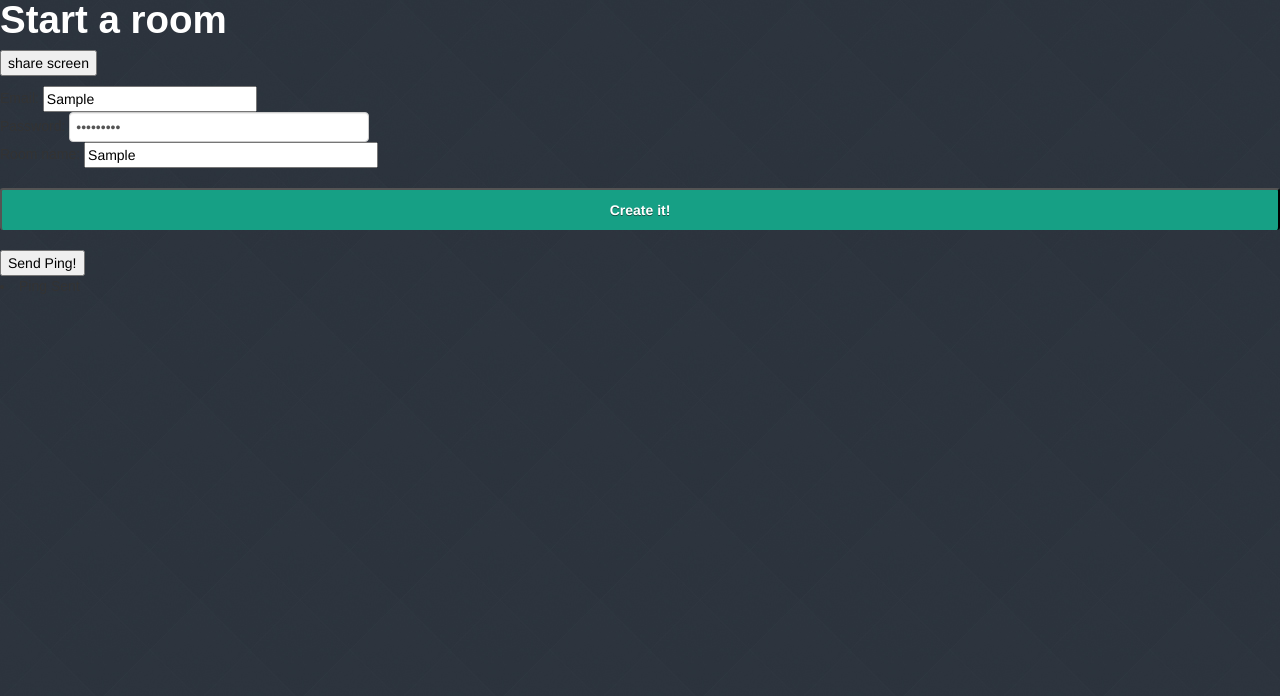
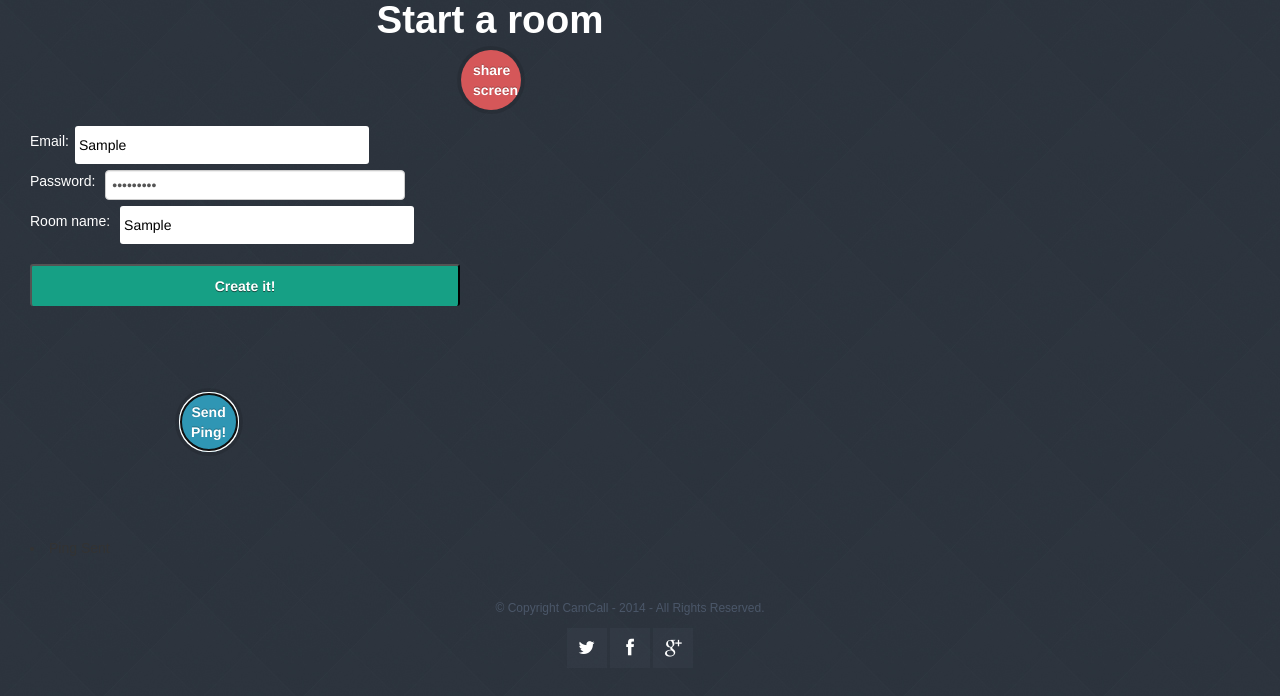
Before and after one commit to callsea1/browser-video-call_nodejs, a website: page views/index.html in a window 1280 px wide. Both pictures are taken after typing "Sample", "Sample123", "Sample" into the empty fields and a click on the button "Send Ping!". Drawn offline with nearby package versions, Linux system fonts and the light colour scheme; files that its build step writes are made by us from their sources; no server answers; files whose address does not match are found by name; a web font is replaced by a local one.

Commit message:
landing room page done

```diff
--- a/public/css/custom.css
+++ b/public/css/custom.css
@@ -15,3 +15,43 @@ box-shadow:inset 0 1px 3px rgba(163,163,163,.05),0 0 8px rgba(163,163,163,.05)
 -webkit-box-shadow:inset 0 1px 3px rgba(0,0,0,.05),0 0 8px rgba(82,168,236,.6);
 box-shadow:inset 0 1px 3px rgba(0,0,0,.05),0 0 8px rgba(82,168,236,.6)
 }
+
+#remotes video {
+ height: 150px;
+ width: 150px;
+ }
+
+
+.styled-input {
+	height: 30px;
+	margin: 6px;
+	border: none;
+	padding: 4px;
+	width:65%;
+
+	-webkit-border-radius: 3px;
+	-moz-border-radius: 3px;
+	border-radius: 3px;
+}
+
+.white-label{
+	color: #fff;
+	margin-right: 6px;
+}
+
+.spacer{
+	margin-left: 30px;
+}
+.top-btn{
+	margin-left: 68%;
+}
+
+
+@media (max-width: 767px) {
+	.styled-input {
+		margin-bottom: 10px;
+	}
+	.top-btn{
+	margin-left: 47%;
+}
+}
--- a/views/index.html
+++ b/views/index.html
@@ -11,27 +11,55 @@
     <link href="css/custom.css" rel="stylesheet" media="screen">
     </head>
     <body>
-        <h1 id="title">Start a room</h1>
-        <style>
-            #remotes video {
-                height: 150px;
-            }
-        </style>
-        <button id="screenShareButton"></button>
+<div class="row">
+  <div class="span9">
+    <h1 id="title" class="span12" align="center">Start a room</h1>
+    <button id="screenShareButton" class="btn btn-info submit-btn top-btn" ></button>
+    <div class="row">
+      <div class="span6">
+
         <p id="subTitle"></p>
-        <form id="createRoom" class="form-search">
-          Email: <input id="email"/> <br/>
-          Password: <input type=password id="password" class="span4"/> <br/>
-          Room name: <input id="sessionInput" class="span4"/><br/>
-            <button type="submit" class="green-btn" class="span4">Create it!</button>
+        <form id="createRoom" class="form-search spacer" role="form">
+          <div class="form-group">
+          <label for="email" class="white-label">Email:
+          </label><input class="span4 styled-input" id="email"/>
+        </div>
+         <div class="form-group">
+          <label for="password" class="white-label"> Password:  </label>
+          <input class="span4 styled-input" type="password" id="password"/>
+         </div>
+          <div class="form-group">
+          <label for="sessionInput" class="white-label"> Room name:  </label>
+          <input class="span4 styled-input" id="sessionInput"/>
+        </div>
+          <button type="submit" class="green-btn slim-btn" class="span2">Create it!</button>
+          <button id="test" onclick="sendping()" class="btn btn-info pull-right submit-btn" style="margin: 20% 48%;">Send Ping!</button>
+          <div id="pings"></div>
         </form>
-
-        <button id="test" onclick="sendping()">Send Ping!</button>
-        <div id="pings"></div>
-
+      </div>
+      <div class="span3">
         <video id="localVideo" style="height: 150px;" oncontextmenu="return false;"></video>
         <div id="remotes"></div>
-        <script src="//ajax.googleapis.com/ajax/libs/jquery/1.9.0/jquery.min.js"></script>
+      </div>
+    </div>
+  </div>
+</div>
+    <div id="copyright" class="animated fadeInUp delay5">
+      <div class="container">
+        <div class="row">
+          <p>&copy; Copyright CamCall - 2014 - All Rights Reserved.</p>
+
+          <div class="social">
+            <p>
+              <a href="#"><i class="icon-twitter"></i></a>
+              <a href="#"><i class="icon-facebook"></i></a>
+              <a href="#"><i class="icon-google-plus"></i></a>
+            </p>
+          </div><!-- social -->
+        </div><!-- row -->
+      </div><!-- container -->
+    </div><!-- copyright -->
+      <script src="//ajax.googleapis.com/ajax/libs/jquery/1.9.0/jquery.min.js"></script>
         <script src="scripts/socket.io.js"></script>
         <script src="scripts/simplewebrtc.bundle.js"></script>
         <script src="scripts/room.js"></script>
```
Also changed, not shown: views/landing.html (+1 -1 lines).
